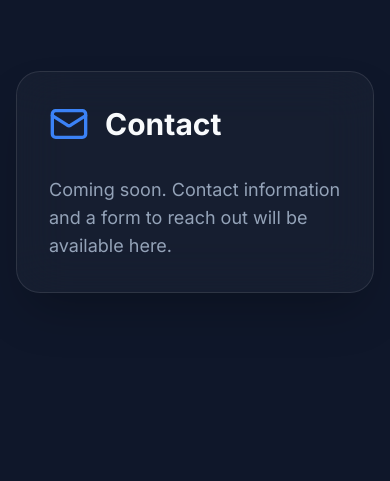
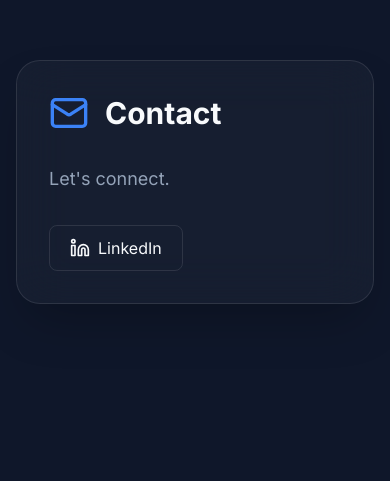
Before and after one commit to Khadanb/khadanb.github.io, a React (Vite) app: page /#contact in a window 390 px wide. Shown: the part 6043-6524 px from the top of the page. Built offline with nearby package versions, Linux system fonts and the light colour scheme.

Commit message:
Add Contact section linking to LinkedIn

```diff
--- a/src/components/layout/SinglePageLayout.tsx
+++ b/src/components/layout/SinglePageLayout.tsx
@@ -1,7 +1,7 @@
-import { FileText, Mail } from 'lucide-react';
+import { FileText } from 'lucide-react';
 import { Navbar } from './Navbar';
 import { Footer } from './Footer';
-import { Hero, ExperienceTree, ProjectsSection, PublicationsSection, PlaceholderSection } from '../sections';
+import { Hero, ExperienceTree, ProjectsSection, PublicationsSection, ContactSection, PlaceholderSection } from '../sections';
 import { AtmosphereBackground } from '../background/AtmosphereBackground';
 
 export function SinglePageLayout() {
@@ -23,12 +23,7 @@ export function SinglePageLayout() {
           title="Resume"
           description="Coming soon. A detailed resume and downloadable CV will be available here."
         />
-        <PlaceholderSection
-          id="contact"
-          icon={Mail}
-          title="Contact"
-          description="Coming soon. Contact information and a form to reach out will be available here."
-        />
+        <ContactSection />
       </main>
 
       <Footer />
--- /dev/null
+++ b/src/components/sections/ContactSection.tsx
@@ -0,0 +1,34 @@
+import { useRef } from 'react';
+import { Mail, Linkedin } from 'lucide-react';
+import { usePanelRegistration } from '../../hooks';
+
+export function ContactSection() {
+  const cardRef = useRef<HTMLDivElement>(null);
+  usePanelRegistration('contact', cardRef);
+
+  return (
+    <section id="contact" className="min-h-dvh py-16 sm:py-32 flex items-center">
+      <div className="max-w-7xl mx-auto px-4 sm:px-8 w-full">
+        <div ref={cardRef} className="glass-card p-8 sm:p-12">
+          <div className="flex items-center gap-4 mb-8">
+            <Mail className="w-10 h-10 text-primary" />
+            <h2 className="text-3xl sm:text-4xl font-bold">Contact</h2>
+          </div>
+          <p className="text-muted text-lg mb-8">Let&apos;s connect.</p>
+          <div className="flex flex-wrap gap-4">
+            <a
+              href="https://www.linkedin.com/in/brandon-khadan/"
+              target="_blank"
+              rel="noopener noreferrer"
+              aria-label="Connect with Brandon Khadan on LinkedIn"
+              className="inline-flex items-center gap-2 min-h-11 px-5 py-2.5 rounded-lg border border-glass-border text-text hover:text-primary hover:border-primary transition-colors focus:outline-none focus-visible:ring-2 focus-visible:ring-primary"
+            >
+              <Linkedin className="w-5 h-5" aria-hidden="true" />
+              <span>LinkedIn</span>
+            </a>
+          </div>
+        </div>
+      </div>
+    </section>
+  );
+}
--- a/src/components/sections/index.ts
+++ b/src/components/sections/index.ts
@@ -2,4 +2,5 @@ export { Hero } from './Hero';
 export { ExperienceTree } from './ExperienceTree';
 export { ProjectsSection } from './ProjectsSection';
 export { PublicationsSection } from './PublicationsSection';
+export { ContactSection } from './ContactSection';
 export { PlaceholderSection } from './PlaceholderSection';
```
Also changed, not shown: 1 other file (tests, documents, lock files or other folders).
